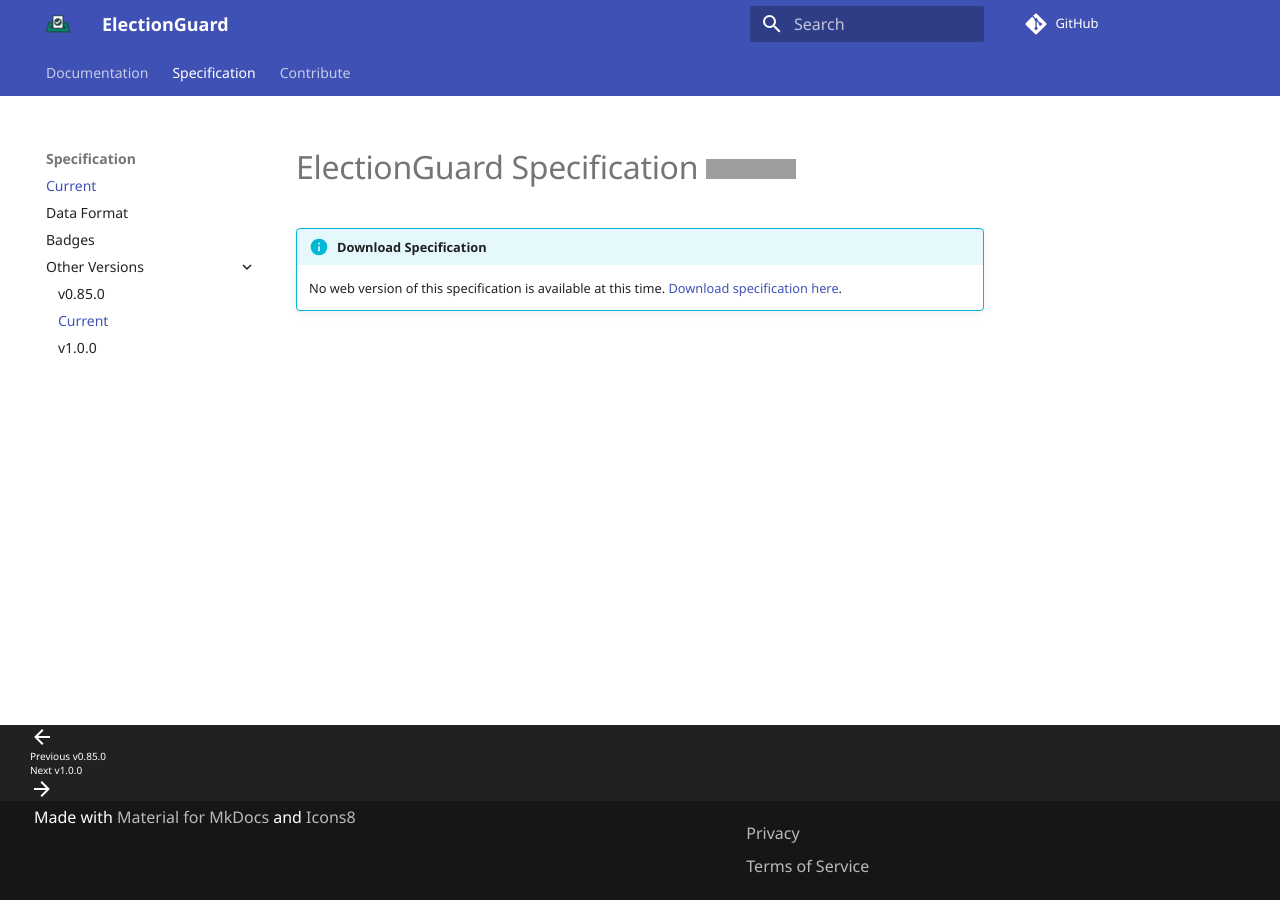
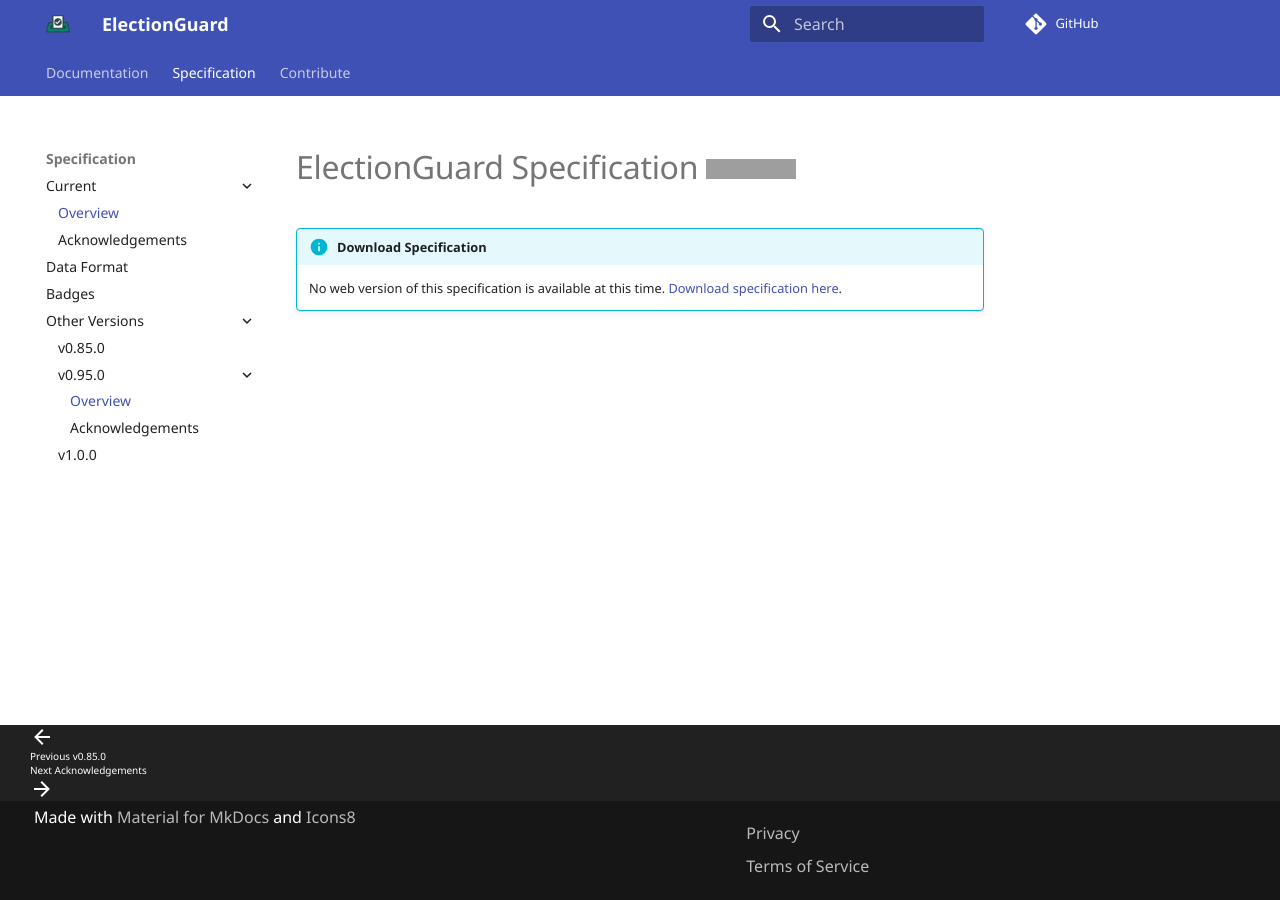
Before and after one commit to Election-Tech-Initiative/electionguard, an MkDocs documentation site: the page built from docs/spec/0.95.0/1_Overview.md, in a window 1280 px wide. Built offline with MkDocs 1.6.1 and Material for MkDocs 9.7.7, drawn with Linux system fonts in a browser that asks for light colours; some web fonts are replaced; comment, search, counter and statistics services are not loaded; grey boxes are pictures that could not be loaded.

Commit message:
📝. Document Acknowledgements Section of v0.95.0 Specification (#145)
* Add Acknowledgements Section for v0.95.0

* Fix linting

Co-authored-by: Keith Fung <keithrfung@users.noreply.github.com>

```diff
--- a/mkdocs.yml
+++ b/mkdocs.yml
@@ -49,12 +49,16 @@
           - Repositories: develop/Repositories.md
 
   - Specification:
-      - Current: spec/0.95.0/1_Overview.md
+      - Current:
+        - Overview: spec/0.95.0/1_Overview.md
+        - Acknowledgements: spec/0.95.0/Acknowledgements.md
       - Data Format: spec/Data_Format.md
       - Badges: spec/Badges.md
       - Other Versions:
           - v0.85.0: spec/0.85.0/1_Overview.md
-          - v0.95.0: spec/0.95.0/1_Overview.md
+          - v0.95.0:
+            - Overview: spec/0.95.0/1_Overview.md
+            - Acknowledgements: spec/0.95.0/Acknowledgements.md
           - v1.0.0: spec/1.0.0/1_Overview.md
 
   - Contribute: contribute/index.md
```
Also changed, not shown: docs/spec/0.95.0/Acknowledgements.md (added, +3 -0 lines).
